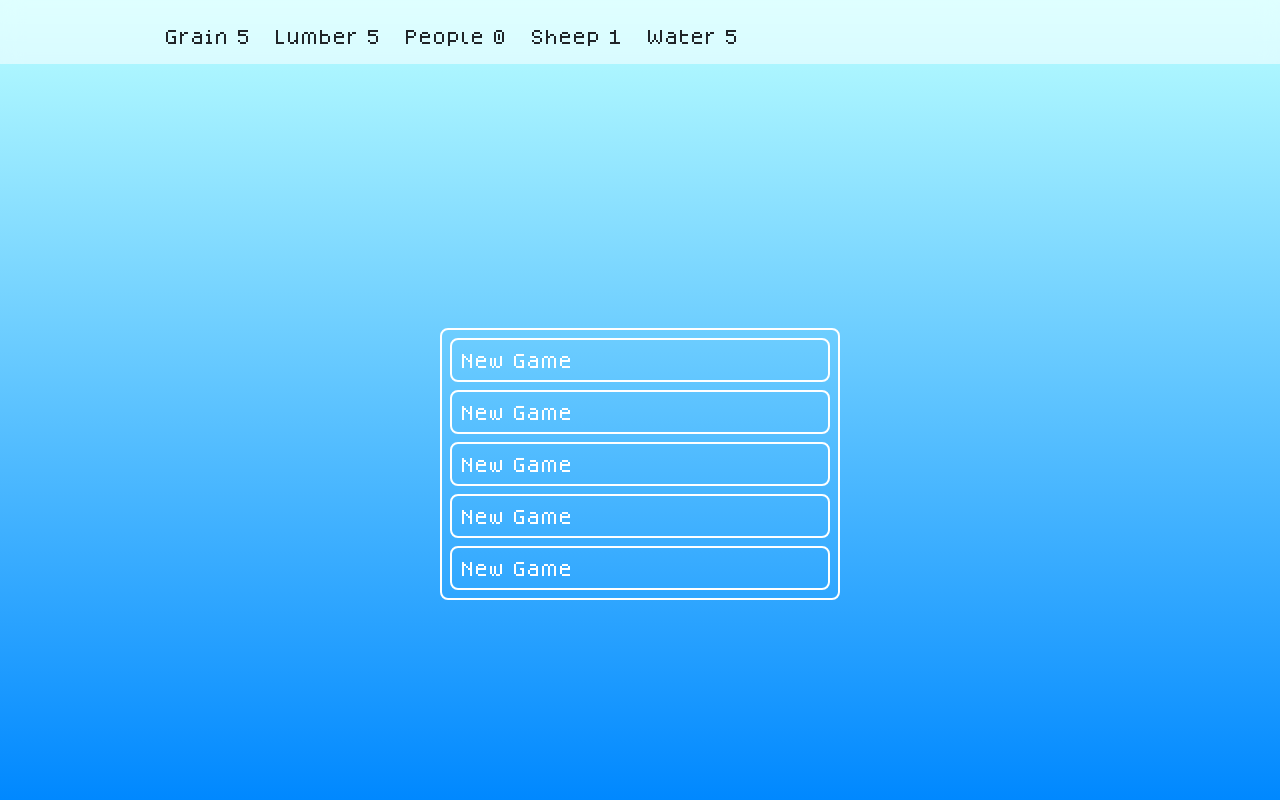
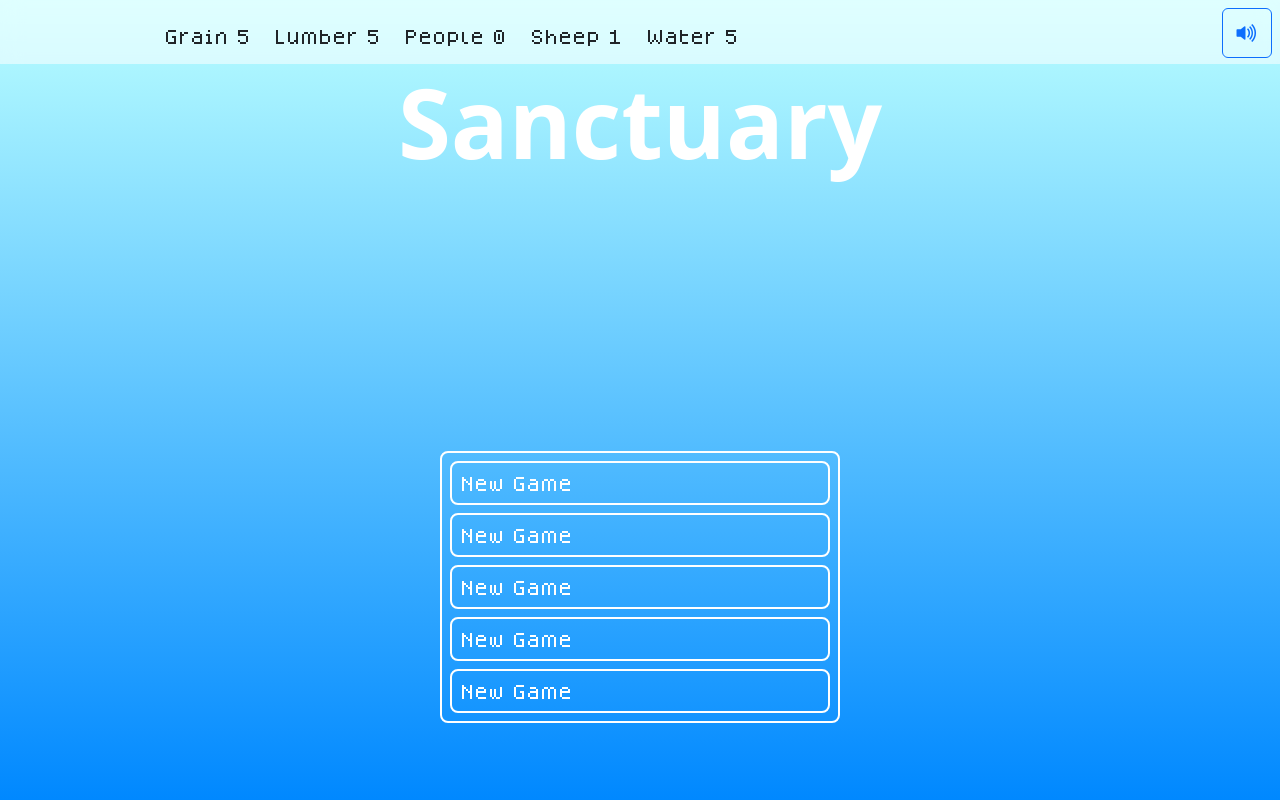
Before and after one commit to DavidBrameijer/VillageSimulator, an Angular app: page / in a window 1280 px wide. Shown: the top 800 px of the page. Built offline with nearby package versions, Linux system fonts and the light colour scheme.

Commit message:
mute button / styling

```diff
--- a/src/app/app.component.css
+++ b/src/app/app.component.css
@@ -15,3 +15,23 @@ app-resources-view {
 	opacity: 0;
 	pointer-events: none;
 }
+
+h1 {
+	font-weight: bolder;
+	font-size: 6em;
+	color: #fff;
+	text-align: center;
+}
+
+.btn-mute {
+	font-family: "bootstrap-icons";
+	position: fixed;
+	top: .5rem;
+	right: .5rem;
+	z-index: 15;
+	font-size: 1.5em;
+}
+
+footer {
+	margin-top: 6em;
+}
--- a/src/app/app.component.html
+++ b/src/app/app.component.html
@@ -1,4 +1,15 @@
 <app-resources-view />
+<button class="btn-mute btn btn-outline-primary" (click)="musicMuted = !musicMuted">
+	@if (musicMuted) {
+		&#xF60C;
+	} @else {
+		&#xF610;
+	}
+</button>
+<audio autoplay loop [volume] = "0.2" style="display: none;" [muted]="musicMuted">
+	<source src="/assets/sounds/Music Bed/Music.wav" type="audio/wav">
+</audio>
+<h1>{{title}}</h1>
 @if (isGameLoaded()) {
 	<app-map />
 } @else {
@@ -12,4 +23,6 @@
 	<audio src="assets/sounds/Sound Effects/destroy.wav"></audio>
 	<audio src="assets/sounds/Sound Effects/upgrade.wav"></audio>
 	<audio src="assets/sounds/Sound Effects/downgrade.wav"></audio>
+	<img src="assets/terrain/grass.png">
 </div>
+<footer></footer>
--- a/src/app/app.component.ts
+++ b/src/app/app.component.ts
@@ -18,6 +18,7 @@ export class AppComponent {
 
   title = 'Sanctuary';
   buildingTypes: string[] = [];
+  musicMuted: boolean = false;
 
   ngOnInit() : void {
 	this.data.getImprovementTypes(types => {
--- a/src/app/components/map/map.component.css
+++ b/src/app/components/map/map.component.css
@@ -9,13 +9,6 @@
 main {
 	max-width: 800px;
 	margin-top: 1em;
-}
-
-h1 {
-	font-weight: bolder;
-	font-size: 6em;
-	color: #fff;
-	text-align: center;
 }
 
 @keyframes tileIn {
--- a/src/app/components/map/map.component.html
+++ b/src/app/components/map/map.component.html
@@ -1,11 +1,4 @@
 <main class="container">
-
-
-
-	<h1>Sanctuary</h1>
-     <!-- <audio controls autoplay loop [volume] = "0.2" class = w-100 id = "music">
-        <source src="/assets/sounds/Music Bed/Music.wav" type="audio/wav">
-      </audio>   -->
     <div class="grid-container">
         @for (i of getImprovements(); track $index) {
             <app-tile [improvement]="i" [index]="$index" [style.animation-delay]="getTileDelay($index) * .1 + 's'"/>
--- a/src/index.html
+++ b/src/index.html
@@ -2,7 +2,7 @@
 <html lang="en">
 <head>
   <meta charset="utf-8">
-  <title>VillageSim</title>
+  <title>Sanctuary</title>
   <base href="/">
   <meta name="viewport" content="width=device-width, initial-scale=1">
   <link rel="icon" type="image/x-icon" href="favicon.ico">
```
